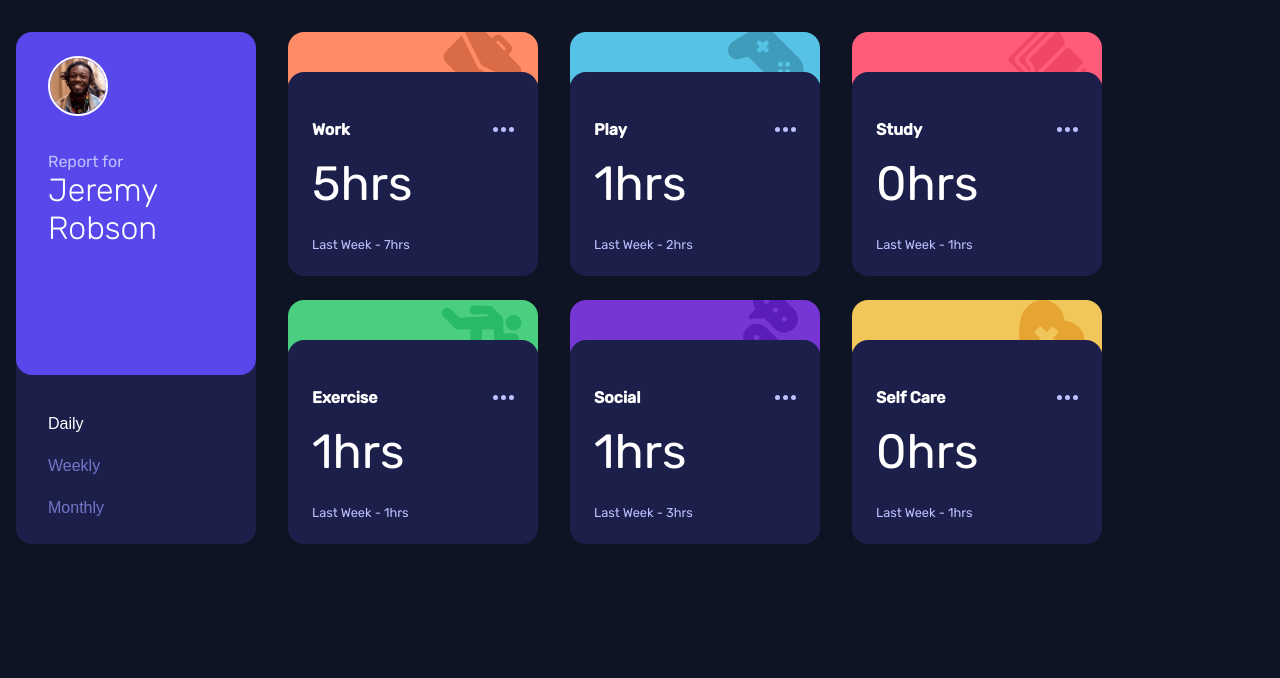
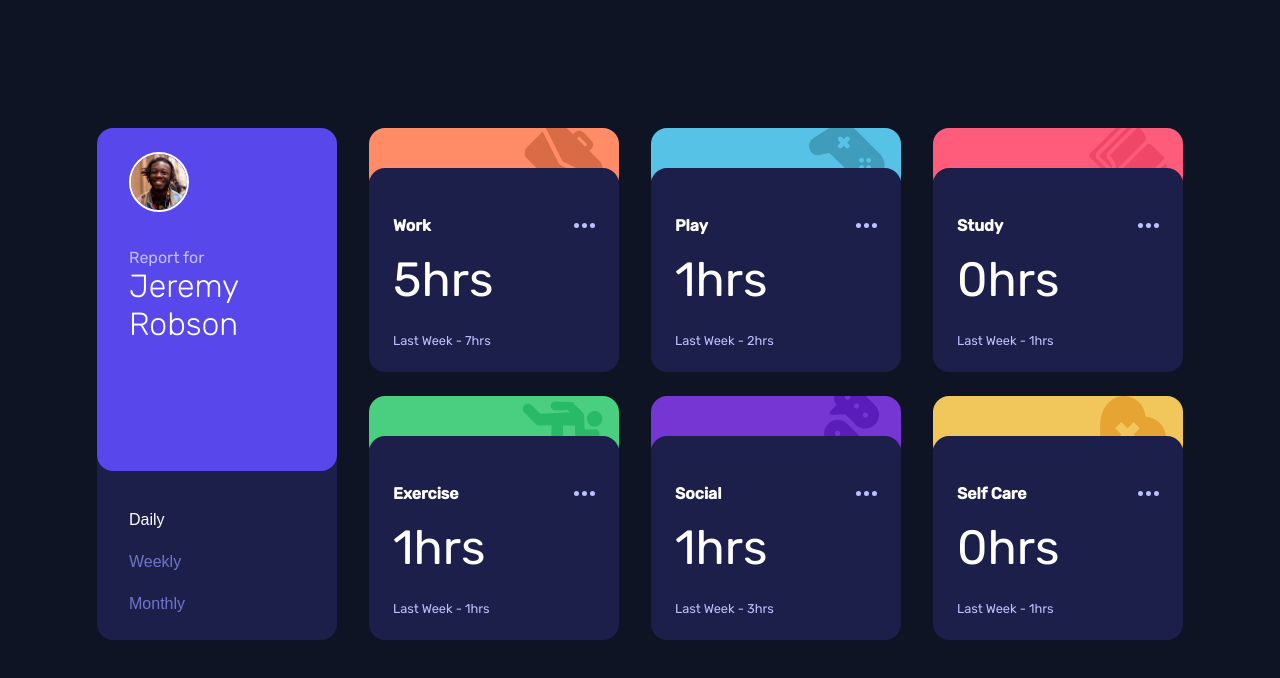
Before and after one commit to hny-codes/time-track-dashboard, a Next.js app: page / in a window 1280 px wide. Shown: the top 678 px of the page. Built offline with nearby package versions, Linux system fonts and the light colour scheme.

Commit message:
Position dashboard to center

```diff
--- a/app/page.module.css
+++ b/app/page.module.css
@@ -1,3 +1,15 @@
 .container {
   padding: 2rem 1rem;
 }
+
+@media (min-width: 560px) {
+  .container {
+    padding: 0;
+    width: 100%;
+
+    display: flex;
+    place-content: center;
+
+    transform: translateY(25%);
+  }
+}
```
